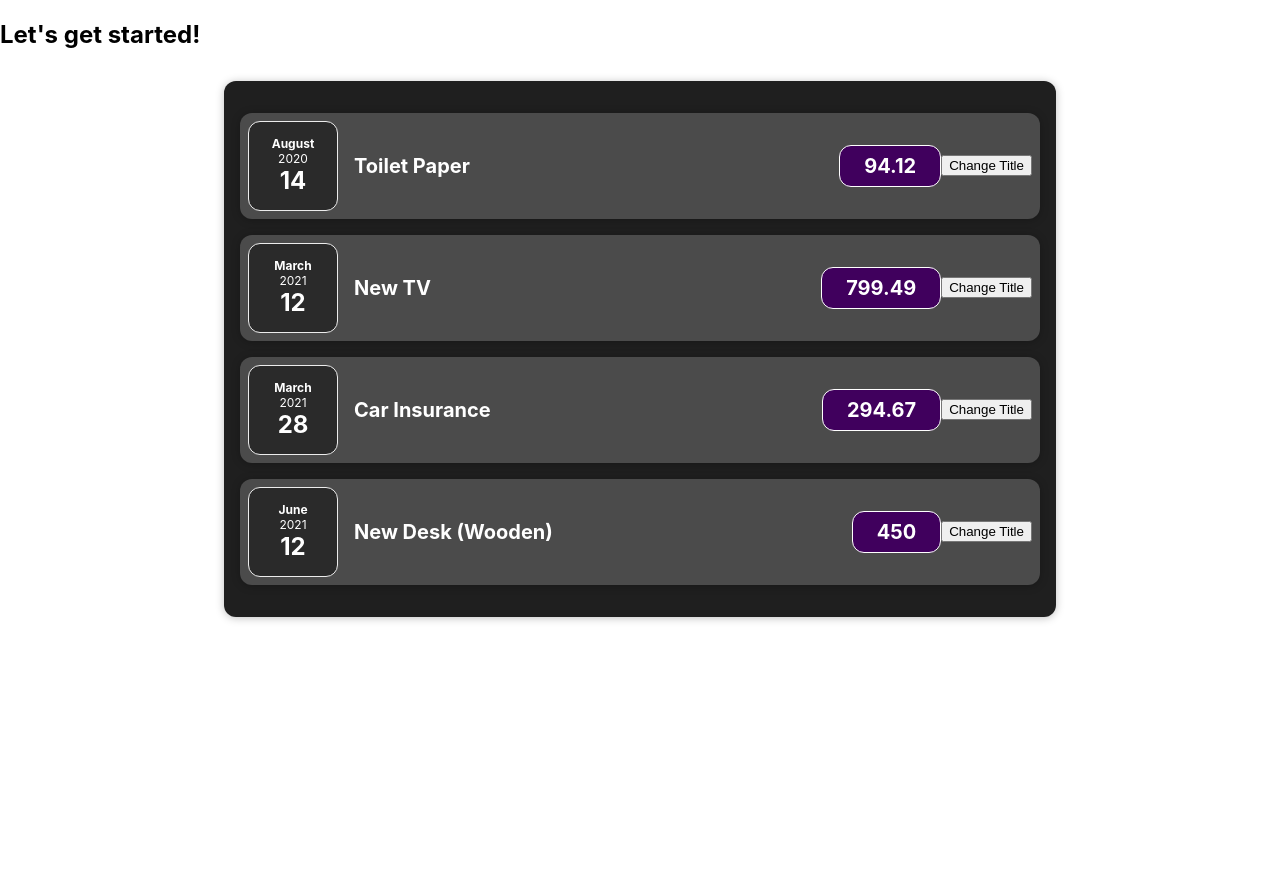
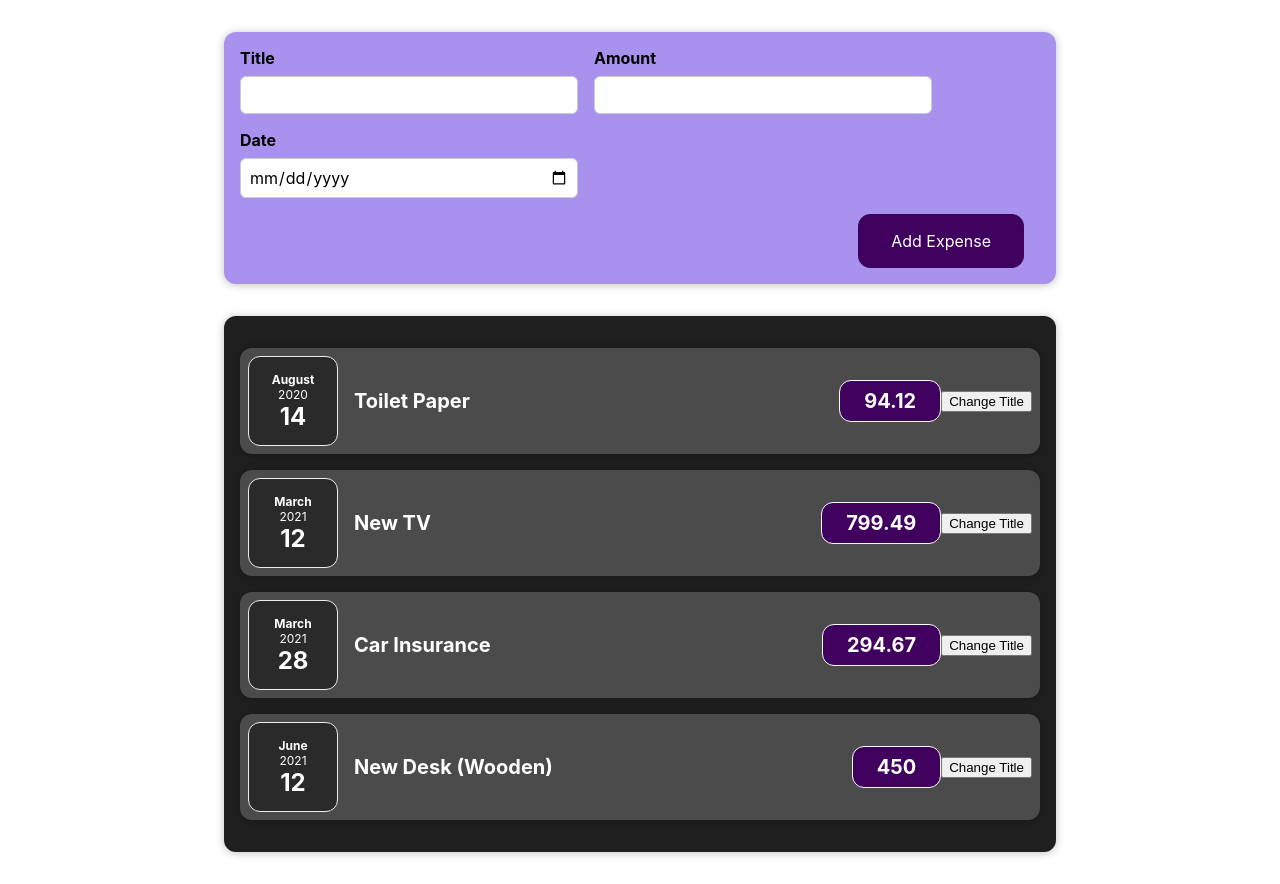
Before and after one commit to morumbi-sp/udemy-react-complete-corse, a JavaScript app: page / in a window 1280 px wide. Before the commit the page ends 800 px from the top, so only its background shows below. Built offline with nearby package versions, Linux system fonts and the light colour scheme.

Commit message:
add NewExpense form

```diff
--- a/src/App.js
+++ b/src/App.js
@@ -1,4 +1,5 @@
 import Expense from './components/Expenses/Expense';
+import NewExpense from './components/NewExpense/NewExpense';
 
 const App = () => {
   const expenses = [
@@ -22,9 +23,10 @@
       date: new Date(2021, 5, 12),
     },
   ];
+
   return (
     <div>
-      <h2>Let's get started!</h2>
+      <NewExpense />
       <Expense expenses={expenses} />
     </div>
   );
--- /dev/null
+++ b/src/components/NewExpense/ExpenseForm.css
@@ -0,0 +1,26 @@
+.new-expense__controls {
+  display: flex;
+  flex-wrap: wrap;
+  gap: 1rem;
+  margin-bottom: 1rem;
+  text-align: left;
+}
+
+.new-expense__control label {
+  font-weight: bold;
+  margin-bottom: 0.5rem;
+  display: block;
+}
+
+.new-expense__control input {
+  font: inherit;
+  padding: 0.5rem;
+  border-radius: 6px;
+  border: 1px solid #ccc;
+  width: 20rem;
+  max-width: 100%;
+}
+
+.new-expense__actions {
+  text-align: right;
+}
--- /dev/null
+++ b/src/components/NewExpense/ExpenseForm.js
@@ -0,0 +1,26 @@
+import './ExpenseForm.css';
+
+const ExpenseForm = () => {
+  return (
+    <form>
+      <div className='new-expense__controls'>
+        <div className='new-expense__control'>
+          <label>Title</label>
+          <input type='text' />
+        </div>
+        <div className='new-expense__control'>
+          <label>Amount</label>
+          <input type='number' min='0.01' step='0.01' />
+        </div>
+        <div className='new-expense__control'>
+          <label htmlFor=''>Date</label>
+          <input type='date' min='2019-0101' max='2022-12-31' />
+        </div>
+      </div>
+      <div className='new-expense__actions'>
+        <button type='submit'>Add Expense</button>
+      </div>
+    </form>
+  );
+};
+export default ExpenseForm;
--- /dev/null
+++ b/src/components/NewExpense/NewExpense.css
@@ -0,0 +1,38 @@
+.new-expense {
+  background-color: #a892ee;
+  padding: 1rem;
+  margin: 2rem auto;
+  width: 50rem;
+  max-width: 95%;
+  border-radius: 12px;
+  text-align: center;
+  box-shadow: 0 1px 8px rgba(0, 0, 0, 0.25);
+}
+
+.new-expense button {
+  font: inherit;
+  cursor: pointer;
+  padding: 1rem 2rem;
+  border: 1px solid #40005d;
+  background-color: #40005d;
+  color: white;
+  border-radius: 12px;
+  margin-right: 1rem;
+}
+
+.new-expense button:hover,
+.new-expense button:active {
+  background-color: #510674;
+  border-color: #510674;
+}
+
+.new-expense button.alternative {
+  color: #220131;
+  border-color: transparent;
+  background-color: transparent;
+}
+
+.new-expense button.alternative:hover,
+.new-expense button.alternative:active {
+  background-color: #ddb3f8;
+}
--- /dev/null
+++ b/src/components/NewExpense/NewExpense.js
@@ -0,0 +1,11 @@
+import ExpenseForm from './ExpenseForm';
+import './NewExpense.css';
+
+const NewExpense = () => {
+  return (
+    <div className='new-expense'>
+      <ExpenseForm />
+    </div>
+  );
+};
+export default NewExpense;
```
